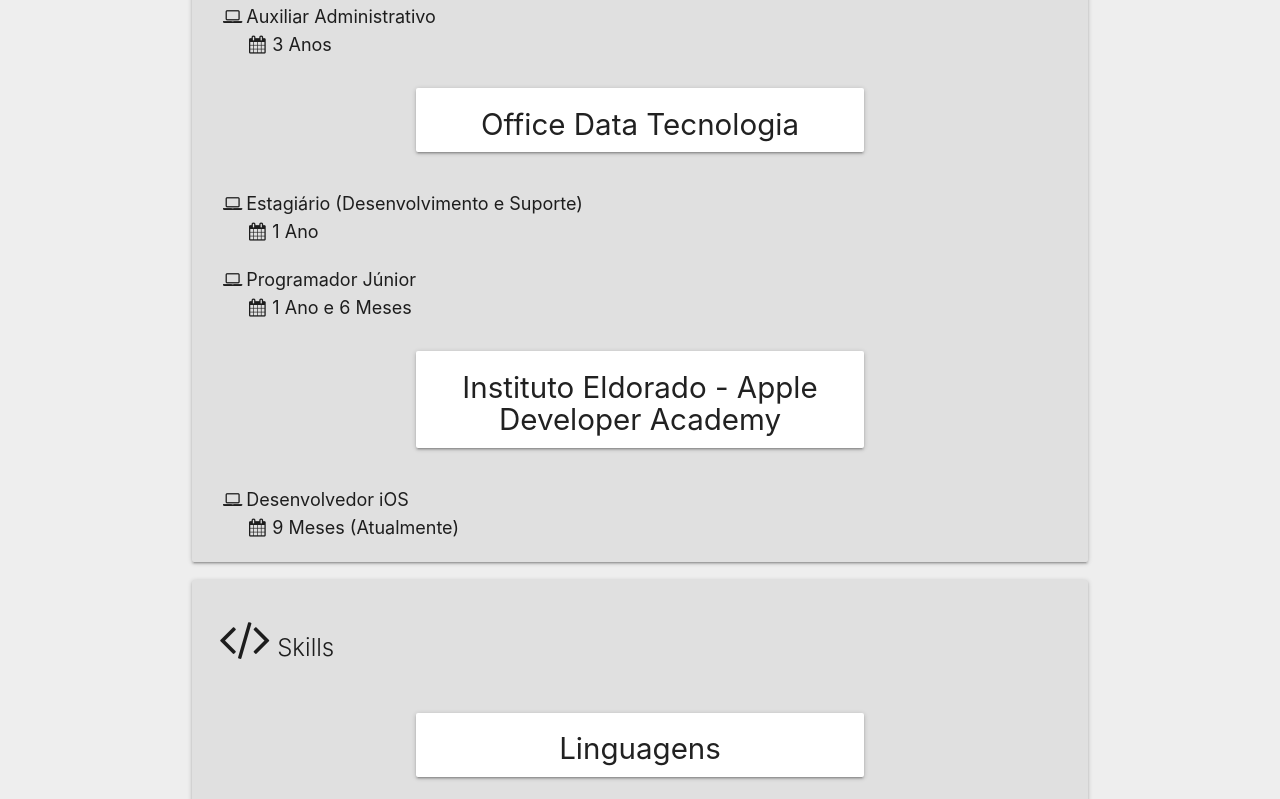
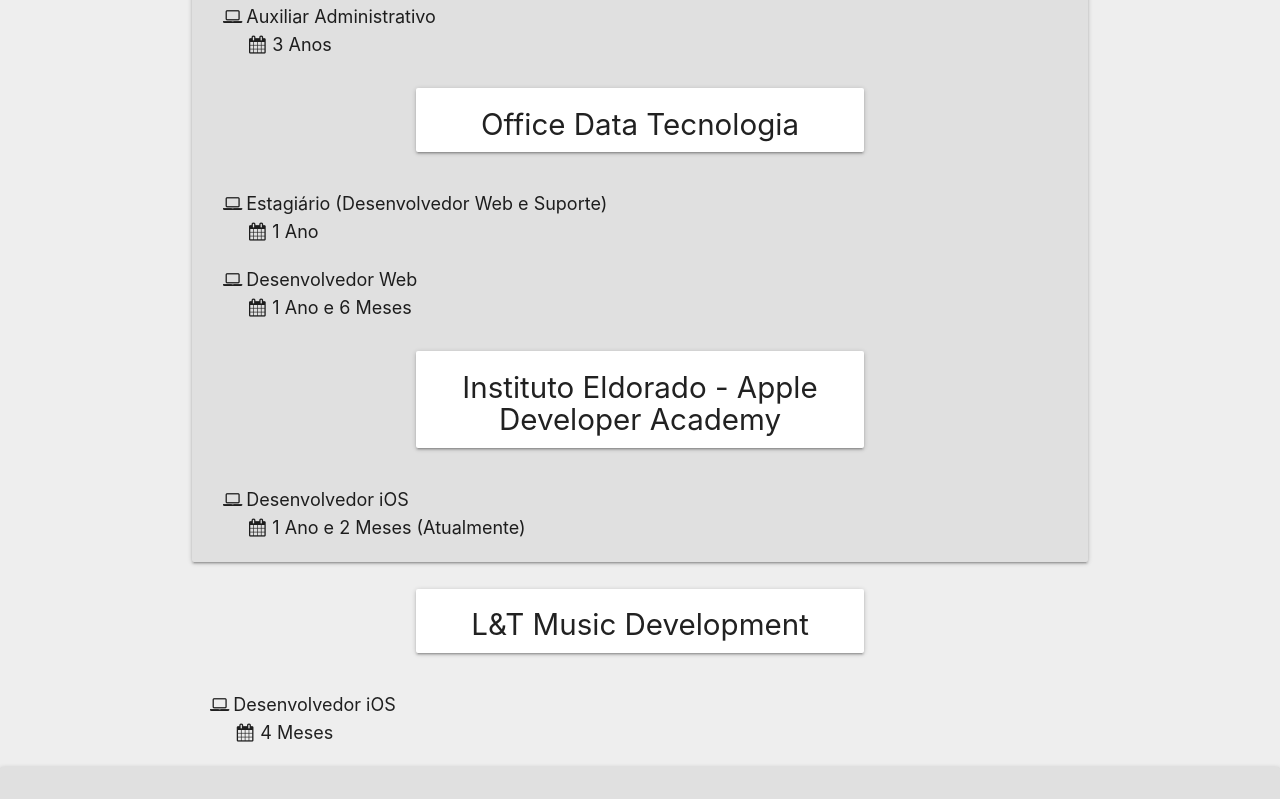
Before and after one commit to renattoolopes/renattoolopes.github.io, a plain HTML site: page index.html in a window 1280 px wide. Shown: the part 1157-1956 px from the top of the page. Drawn offline with nearby package versions, Linux system fonts and the light colour scheme.

Commit message:
added new job

```diff
--- a/index.html
+++ b/index.html
@@ -59,7 +59,7 @@
           <div class="col s7 offset-s1">
           		<h3 class="card-title">Personal Information</h3>
 							<li>Name: Renato de Araújo Lopes</li>
-							<li>Age: 25 years</li>
+							<li>Age: 26 years</li>
 							<li>Phone: (+55) 92 98208-4255</li>
 							<li>Address: Rua Dallas Q.A - Flores </li>
           </div>
@@ -115,11 +115,11 @@
 						</div>
 				</div>
 				<div class="row col s12">
-					<li class="office ">Estagiário (Desenvolvimento e Suporte)</li>
+					<li class="office ">Estagiário (Desenvolvedor Web e Suporte)</li>
 					<li class="date-office inside">1 Ano</li>
 				</div>
 				<div class="row col s12">
-					<li class="office ">Programador Júnior</li>
+					<li class="office ">Desenvolvedor Web</li>
 					<li class="date-office inside">1 Ano e 6 Meses</li>
 				</div>
 				<div class="row">
@@ -129,9 +129,19 @@
 			</div>
 				<div class="row col s12">
 					<li class="office ">Desenvolvedor iOS</li>
-					<li class="date-office inside">9 Meses (Atualmente)</li>
+					<li class="date-office inside">1 Ano e 2 Meses (Atualmente)</li>
 				</div>
 		</div>
+		<div class="row">
+			<div class="col s6 offset-s3 card">
+				<h5 align="center">L&T Music Development</h5>
+			</div>
+	</div>
+		<div class="row col s12">
+			<li class="office ">Desenvolvedor iOS</li>
+			<li class="date-office inside">4 Meses</li>
+		</div>
+</div>
 		<div id="line-skills" class="row card color-gray">
 				<div class="row col s12">
 					<h3 class="card-title col s12">
@@ -165,6 +175,8 @@
 				</div>
 				<div class="row col s12">
 					<li>CloudKit</li>
+					<li>UIKit</li>
+					<li>SpriteKit</li>
 					<li>Firebase</li>
 					<li>Bootstrap</li>
 					<li>Laravel</li>
```
Also changed, not shown: 1 other file.
